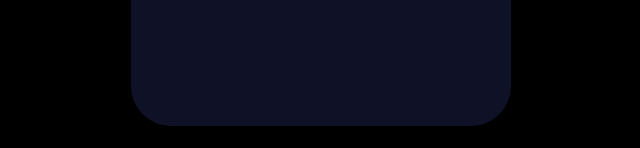
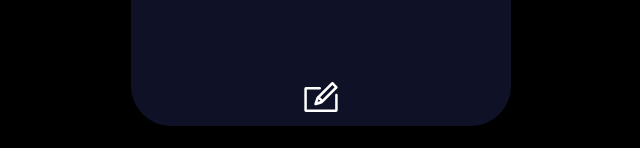
Before and after one commit to webceyhan/react-threads-app, a React (Vite) app: page / in a window 1280 px wide. Shown: the part 649-797 px from the top of the page, without its empty margins (319-959 px from the left). Built offline with nearby package versions, Linux system fonts and the light colour scheme; data requests are answered from the project's data file.

Commit message:
slideup toggle impl.

```diff
--- a/src/App.jsx
+++ b/src/App.jsx
@@ -3,6 +3,7 @@
 import Header from './components/Header';
 import Nav from './components/Nav';
 import SlideUp from './components/SlideUp';
+import WriteIcon from './components/WriteIcon';
 
 const loggedUserId = 1;
 
@@ -23,6 +24,7 @@
     const [threads, setThreads] = useState([]);
     const [filteredThreads, setFilteredThreads] = useState([]);
     const [viewThreadsFeed, setViewThreadsFeed] = useState(true);
+    const [viewSlideUp, setViewSlideUp] = useState(false);
 
     const loadUser = async () => {
         setUser(await fetchApi(`users/${loggedUserId}`));
@@ -63,7 +65,15 @@
                         setViewThreadsFeed={setViewThreadsFeed}
                     />
                     <Feed user={user} threads={filteredThreads} />
-                    {/* <SlideUp /> */}
+
+                    {viewSlideUp && <SlideUp {...{ user, setViewSlideUp }} />}
+
+                    <button
+                        className="slideup-toggle"
+                        onClick={() => setViewSlideUp(true)}
+                    >
+                        <WriteIcon />
+                    </button>
                 </div>
             )}
         </>
--- a/src/components/SlideUp.jsx
+++ b/src/components/SlideUp.jsx
@@ -1,11 +1,14 @@
 import Thread from './Thread';
 import ThreadForm from './ThreadForm';
 
-export default function SlideUp() {
+export default function SlideUp({ user, setViewSlideUp }) {
     return (
         <div className="slideup">
-            <Thread />
-            <Thread />
+            <button className="close" onClick={() => setViewSlideUp(false)}>
+                X
+            </button>
+            {/* <Thread /> */}
+            {/* <Thread /> */}
             <ThreadForm />
         </div>
     );
--- /dev/null
+++ b/src/components/WriteIcon.jsx
@@ -0,0 +1,17 @@
+export default function WriteIcon() {
+    return (
+        <svg
+            clipRule="evenodd"
+            fillRule="evenodd"
+            strokeLinejoin="round"
+            strokeMiterlimit="2"
+            viewBox="0 0 24 24"
+            xmlns="http://www.w3.org/2000/svg"
+        >
+            <path
+                d="m11.25 6c.398 0 .75.352.75.75 0 .414-.336.75-.75.75-1.505 0-7.75 0-7.75 0v12h17v-8.749c0-.414.336-.75.75-.75s.75.336.75.75v9.249c0 .621-.522 1-1 1h-18c-.48 0-1-.379-1-1v-13c0-.481.38-1 1-1zm1.521 9.689 9.012-9.012c.133-.133.217-.329.217-.532 0-.179-.065-.363-.218-.515l-2.423-2.415c-.143-.143-.333-.215-.522-.215s-.378.072-.523.215l-9.027 8.996c-.442 1.371-1.158 3.586-1.264 3.952-.126.433.198.834.572.834.41 0 .696-.099 4.176-1.308zm-2.258-2.392 1.17 1.171c-.704.232-1.274.418-1.729.566zm.968-1.154 7.356-7.331 1.347 1.342-7.346 7.347z"
+                fillRule="nonzero"
+            />
+        </svg>
+    );
+}
--- a/src/index.css
+++ b/src/index.css
@@ -166,3 +166,17 @@
         0 0 40px rgba(0, 0, 0, 0.5), 0 0 80px rgba(0, 0, 0, 0.5);
     transition: all 0.5s ease-in-out;
 }
+
+.slideup button.close {
+    border: none;
+}
+
+.slideup-toggle {
+    display: block;
+    width: 100%;
+    border: none;
+}
+
+.slideup-toggle svg {
+    height: 40px;
+}
```
